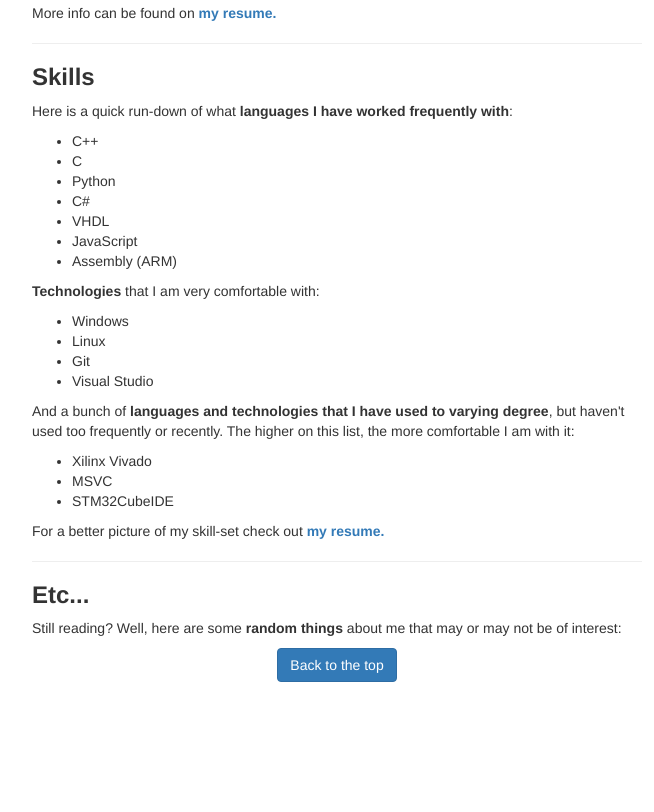
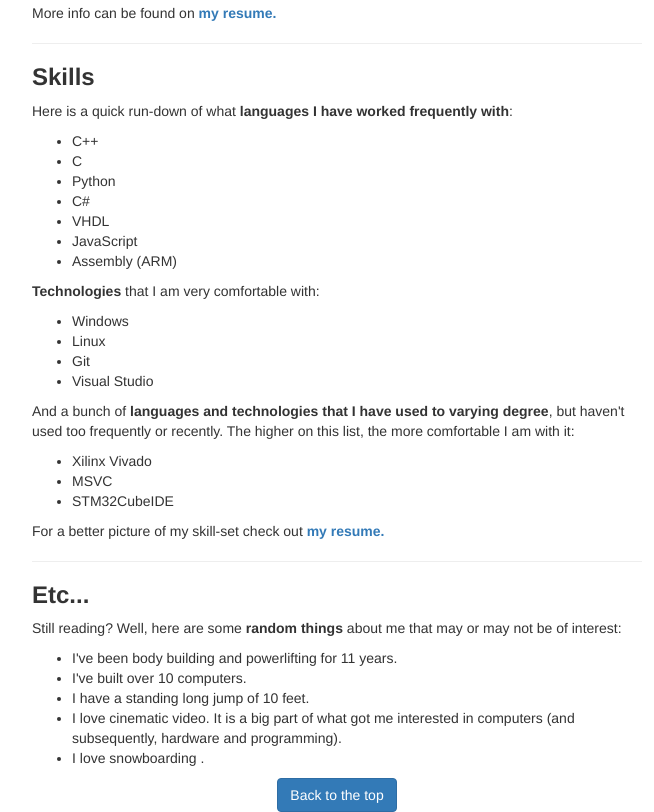
Before and after one commit to HakeemJW/hakeemjw.github.io, a plain HTML site: page index.html in a window 1280 px wide. Shown: the part 467-1279 px from the top of the page, without its empty margins (303-957 px from the left). Before the commit the page ends 1149 px from the top, so only its background shows below. Drawn offline with Linux system fonts and the light colour scheme.

Commit message:
updated about me

```diff
--- a/index.html
+++ b/index.html
@@ -150,6 +150,16 @@
             me that may or may not be of interest:
           </p>
 
+          <ul>
+            <li>I've been body building and powerlifting for 11 years.</li>
+            <li>I've built over 10 computers.</li>
+            <li>I have a standing long jump of 10 feet.</a></li>
+            <li>I love cinematic video. It is a big part of what got me
+              interested in computers (and subsequently, hardware and programming).</li>
+            <li>I love snowboarding .</li>
+          </ul>
+
+
           <button class="btn center-block btn-primary backToTop">Back to the top</button>
         </div>
 </body>
```
